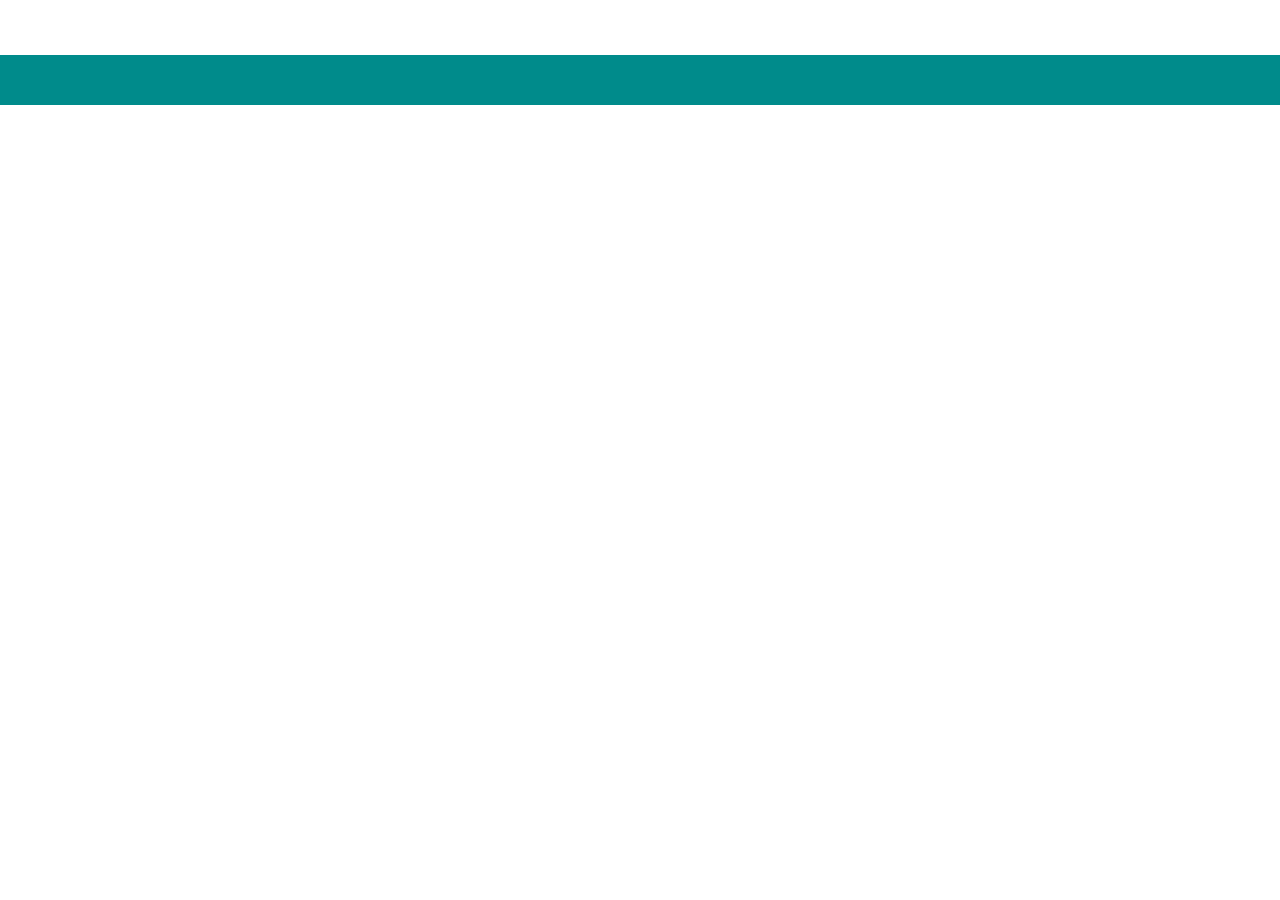
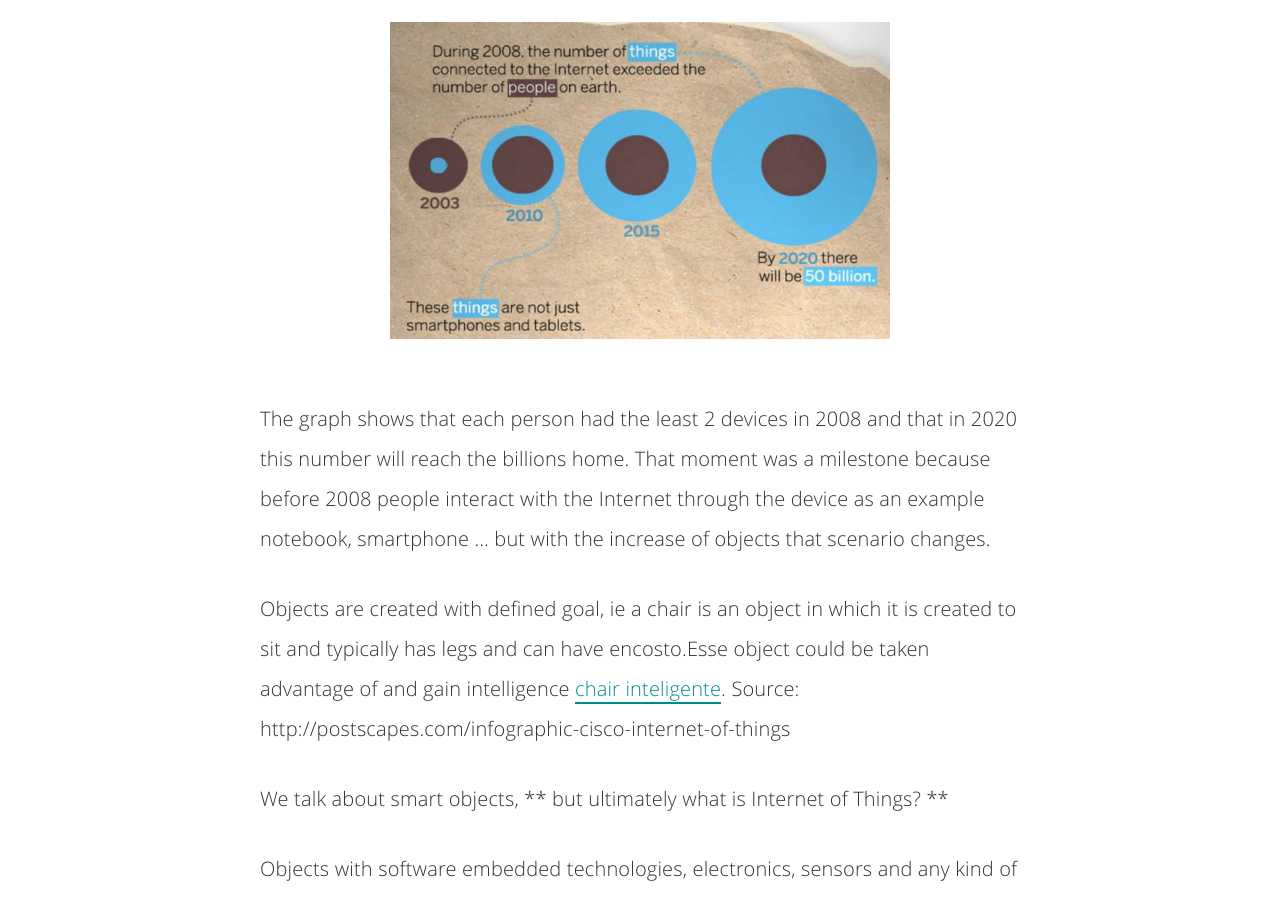
Before and after one commit to desireesantos/desireesantos.github.io, a Jekyll site: the page built from _posts/2016-07-08-what-is-internet-of-things-?.md, in a window 1280 px wide and 900 px high, scrolled down 1628 px. Built offline with Jekyll 4.4.1, drawn with Linux system fonts in a browser that asks for light colours; comment, search, counter and statistics services are not loaded; before the commit the page ends 1733 px from its top, so only the background shows below that; some of the changed text lies outside the part shown.

```diff
--- a/_posts/2016-07-08-what-is-internet-of-things-?.md
+++ b/_posts/2016-07-08-what-is-internet-of-things-?.md
@@ -4,8 +4,41 @@ layout: post
 title: "What is Internet of Things ?"
 date: 2016-07-08 10:25:06
 image: '/assets/img/'
-description:
+description: 'Connected object'
+twitter_text: 'What is Internet of Things - connected objects'
+categories:
+ - IoT
 tags:
-categories:
-twitter_text:
+ - IoT
+ - IoT Products
 ---
+
+Number of devices such as smartphone, tablets, smart watches and chips around us grows every day. We know the [historical](http://desireesantos.com/iot/history/2016/06/05/internet-of-things-history.html) on Internet of Things (IoT) we see how the findings and maturation of technologies contributed to _evolução of coisas_.
+The _coisas_ word is called on objects, animals, plants, automation systems.
+
+According to CISCO research in 2008 the number of things surpassed the number of people in the world.
+
+Before 2008 people interacted exclusively with the internet through device like notebook, smartphone ... this person-machine-interaction internet is called _Internet people (IoP) _.
+
+After 2008 with the number of most significant dispositos, the concept of objects begin to be perceived with meaning and higher purpose. It is conceived as an object endowed with intelligence and autonomy to perform functions that qntes needed human interaction.
+
+
+
+ ![Source: http://postscapes.com/infographic-cisco-internet-of-things](/assets/img/grafico.png)
+
+The graph shows that each person had the least 2 devices in 2008 and that in 2020 this number will reach the billions home.
+That moment was a milestone because before 2008 people interact with the Internet through the device as an example notebook, smartphone ... but with the increase of objects that scenario changes.
+
+Objects are created with defined goal, ie a chair is an object in which it is created to sit and typically has legs and can have encosto.Esse object could be taken advantage of and gain intelligence [chair inteligente](http://oglobo.globo.com/sociedade/tecnologia/nissan-apresenta-cadeiras-de-escritorio-inteligentes-18678746).
+Source: http://postscapes.com/infographic-cisco-internet-of-things
+
+
+We talk about smart objects, ** but ultimately what is Internet of Things? **
+
+Objects with software embedded technologies, electronics, sensors and any kind of connectivity to enable exchange information with other objects, services, and has a unique ID on the physical network objects.
+
+> League the real world with the virtual through sensors.
+
+The information collected by all the sensors is not worth much if there is no infrastructure to analyze it. At the end of the data collected generate more accurate and therefore more effective control.
+
+Internet of Things is not myth but reality, we have not reached the potential of IoT to the extreme, but we can already enjoy some products in this segment. In [IoTList] (http://iotlist.co/) you can track product launch.
```
Also changed, not shown: _posts/2016-06-05-internet-of-things-history.md (+0 -3 lines).
